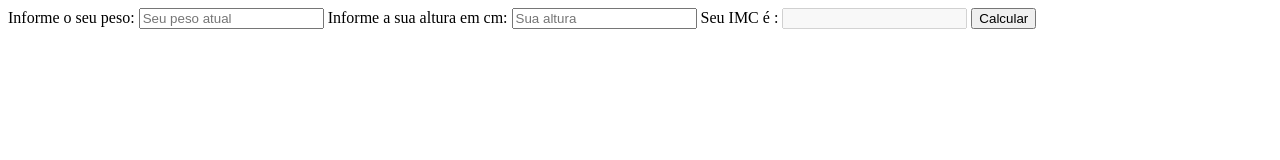
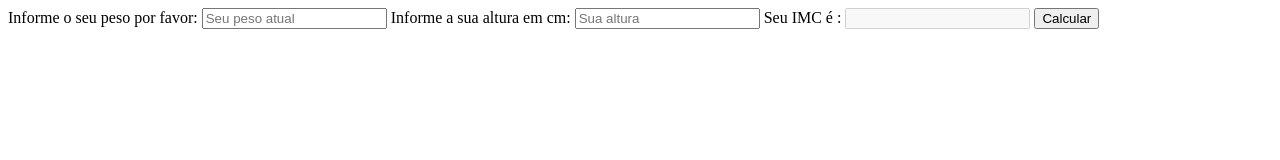
Before and after one commit to slvrogerio/IMC, a plain HTML site: page index.html in a window 1280 px wide. Drawn offline with Linux system fonts and the light colour scheme.

Commit message:
Meu segundo commit

```diff
--- a/index.html
+++ b/index.html
@@ -3,7 +3,7 @@
 
       <form class="form" id="form">
         <label for="peso">
-          Informe o seu peso:
+          Informe o seu peso por favor:
           <input name="peso"  id="peso" placeholder="Seu peso atual" type="number" />
         </label>
         <label for="altura">
```
Also changed, not shown: style.css (line endings or trailing spaces).
